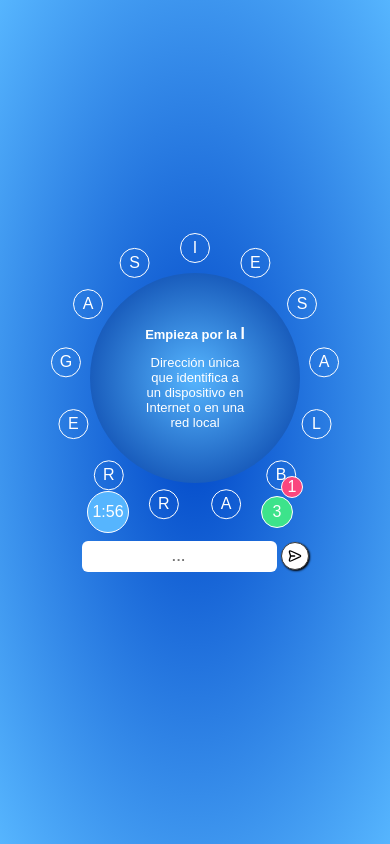
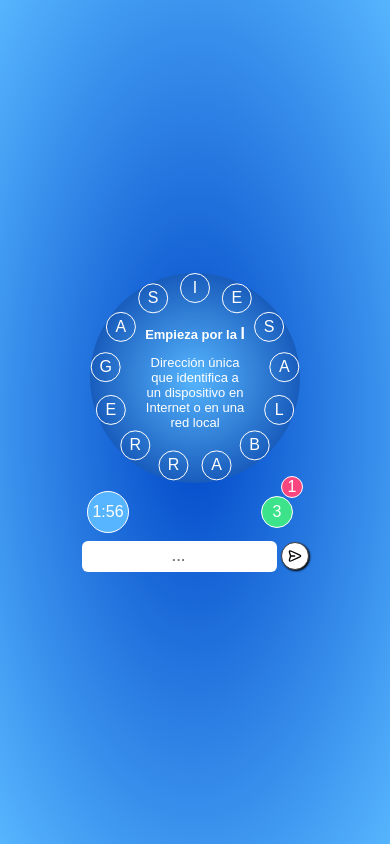
Before and after one commit to Elias-MN/Pasapalabra, a plain HTML site: page index.html in a window 390 px wide. Drawn offline with nearby package versions, Linux system fonts and the light colour scheme.

Commit message:
media query

```diff
--- a/src/css/style.css
+++ b/src/css/style.css
@@ -155,7 +155,7 @@ main{
 }
 
 
-@media screen and (width <= 480px) {
+@media (width <= 480px) {
 
   #rosco-container{
     & #rosco {
--- a/src/js/index.js
+++ b/src/js/index.js
@@ -6,7 +6,7 @@ let letras = ["I", "E", "S", "A", "L", "B", "A", "R", "R", "E", "G", "A", "S"];
 let angulo = 360 / letras.length;
 let offset = 90;
 
-const mediaQuery = window.matchMedia('(width <= 350px)')
+const mediaQuery = window.matchMedia('(width <= 480px)')
 
 for (let i = 0; i < letras.length; i++) {
   let letra = document.createElement('span');
```
